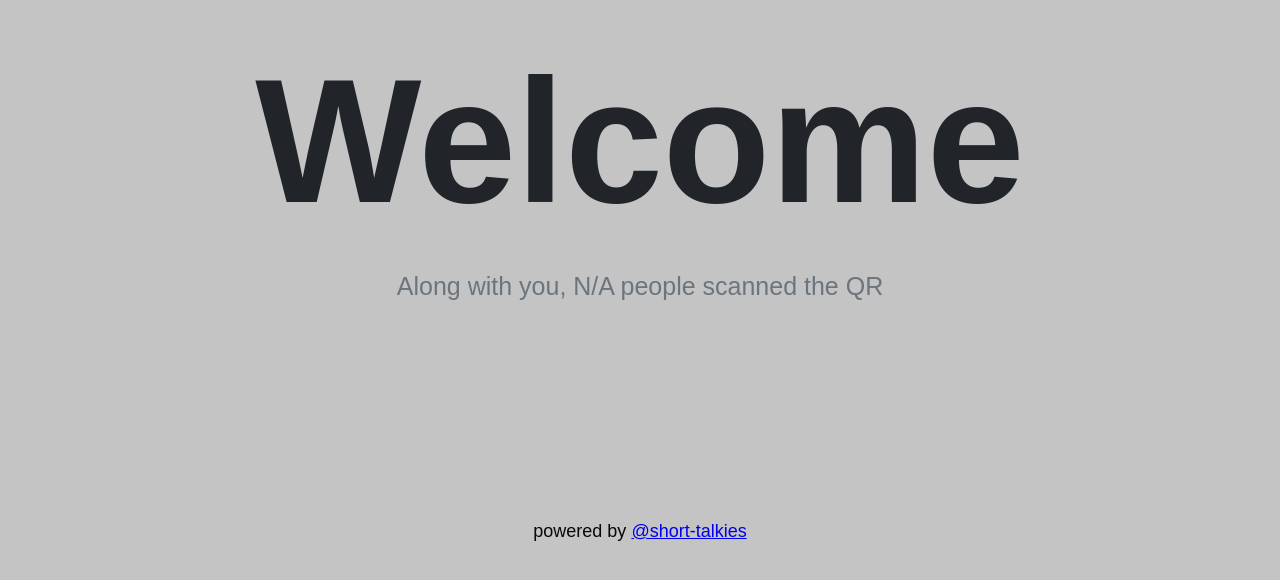
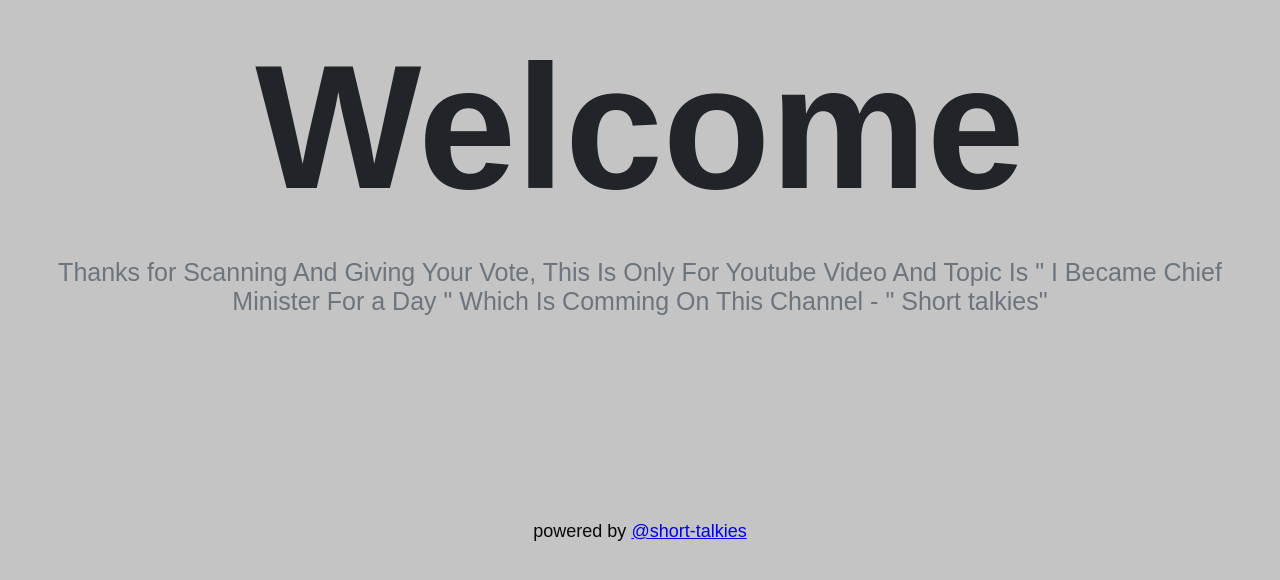
Before and after one commit to tripathisajal0/short-talkies-frontend, a React (Create React App) app: page / in a window 1280 px wide. Shown: the part 250-830 px from the top of the page. Built offline with nearby package versions, Linux system fonts and the light colour scheme; no server answers.

Commit message:
Update App.js

```diff
--- a/src/App.js
+++ b/src/App.js
@@ -62,8 +62,7 @@ const WelcomeScreen = () => {
           textAlign: "center",
         }}
       >
-        Along with you,{" "}
-        {visitorCount !== null ? visitorCount : "..."} people scanned the QR
+        Thanks for Scanning And Giving Your Vote, This Is Only For Youtube Video And Topic Is " I Became Chief Minister For a Day " Which Is Comming On This Channel - " Short talkies"
       </motion.h2>
 
       <motion.h3
```
